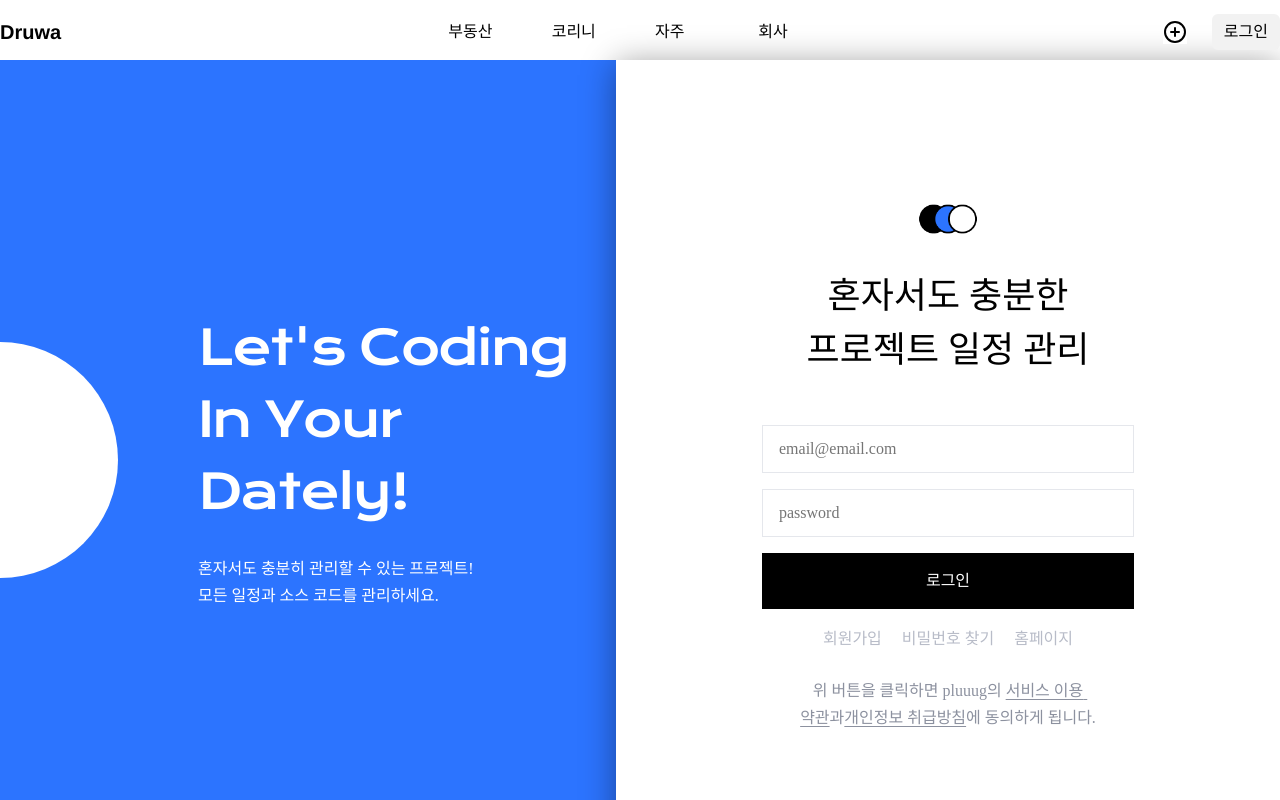
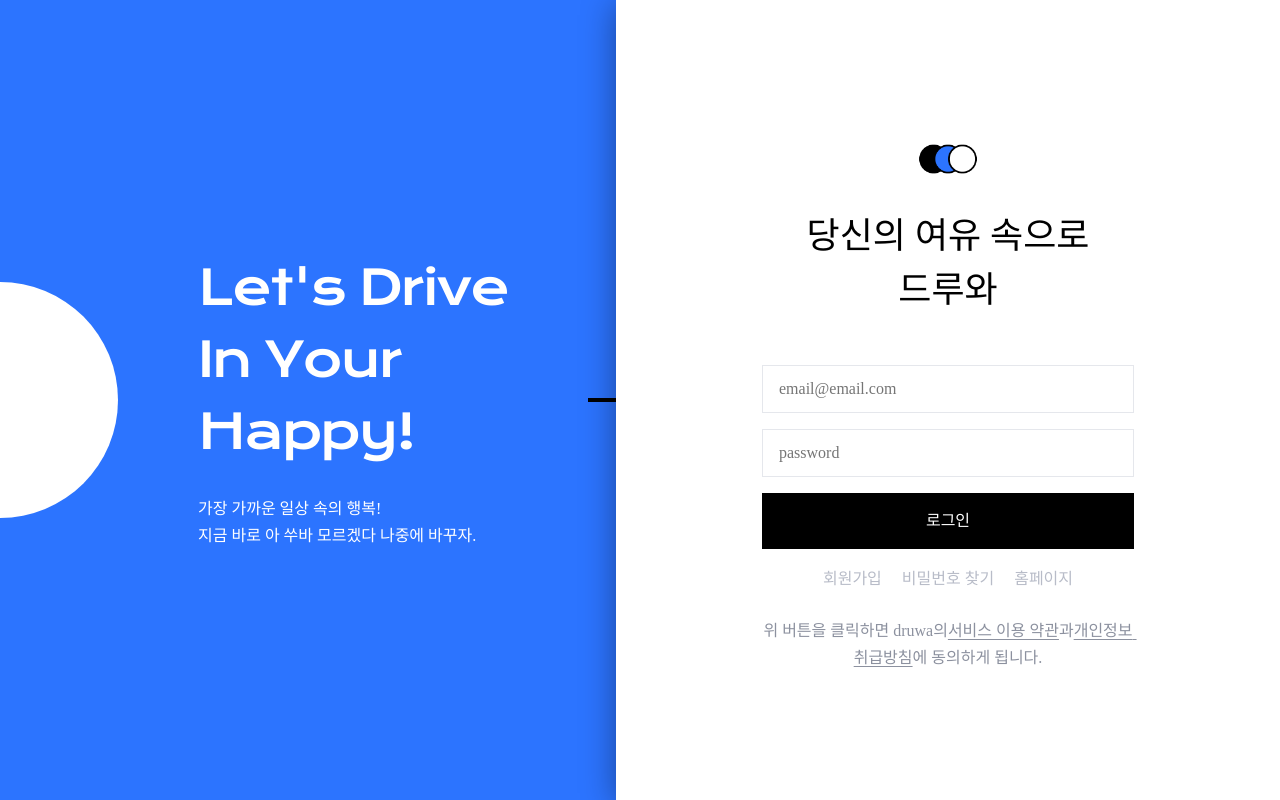
Before and after one commit to jaehyuk-lee-0712/druwa_project, a React (Create React App) app in the folder client/: page /login in a window 1280 px wide. Shown: the top 800 px of the page. Built offline with nearby package versions, Linux system fonts and the light colour scheme; a small style sheet from the web is missing; a web font is replaced by a local one.

Commit message:
commit
commit

```diff
--- a/client/src/App.js
+++ b/client/src/App.js
@@ -3,7 +3,7 @@
 import Footer from "./components/Footer";
 import Home from "./pages/Home";
 import Admin from "./pages/Admin";
-import { BrowserRouter, Route, Routes } from "react-router-dom";
+import { BrowserRouter, Route, Routes, useLocation } from "react-router-dom";
 import { ModalProvider } from "./context/ModalContext";
 import Login from "./pages/Login";
 
@@ -11,7 +11,8 @@
   return (
     <ModalProvider>
       <BrowserRouter>
-        <Header />
+        {/* <Header /> */}
+        <Layout>
           <Main>
             <Routes>
               <Route path="/" element={<Home />} />
@@ -19,10 +20,26 @@
               <Route path="/login" element={<Login />} />
             </Routes>
           </Main>
-        <Footer />
+        </Layout>
+        {/* <Footer /> */}
       </BrowserRouter>
     </ModalProvider>
   );
 }
 
+function Layout({ children }) {
+  const location = useLocation();
+
+  // /login 경로에서 Header와 Footer 컴포넌트 제외
+  const isLoginRoute = location.pathname === "/login";
+
+  return (
+    <>
+      {!isLoginRoute && <Header />}
+      {children}
+      {!isLoginRoute && <Footer />}
+    </>
+  );
+}
+
 export default App;
--- a/client/src/pages/Login.jsx
+++ b/client/src/pages/Login.jsx
@@ -266,16 +266,16 @@
             <div className="login__text">
               {/* <button onClick={openModal}>1241</button> */}
               <p className="login__text__main">
-                Let's Coding
+                Let's Drive
                 <br />
                 In Your
                 <br />
-                Dately!
+                Happy!
               </p>
               <p className="login__text__sub">
-                혼자서도 충분히 관리할 수 있는 프로젝트!
+                가장 가까운 일상 속의 행복!
                 <br />
-                모든 일정과 소스 코드를 관리하세요.
+                지금 바로 아 쑤바 모르겠다 나중에 바꾸자.
               </p>
             </div>
             <div className="login__line"></div>
@@ -288,9 +288,9 @@
               <div className="right__logo">
                 <div className="logoImg"></div>
                 <p className="logoText">
-                  혼자서도 충분한
+                  당신의 여유 속으로
                   <br />
-                  프로젝트 일정 관리
+                  드루와
                 </p>
               </div>
               <div className="right__contolors">
@@ -354,7 +354,7 @@
               </div>
               <div className="right__footer">
                 <p className="login__agree">
-                  위 버튼을 클릭하면 pluuug의 <span>서비스 이용 약관</span>과
+                  위 버튼을 클릭하면 druwa의<span>서비스 이용 약관</span>과
                   <span>개인정보 취급방침</span>에 동의하게 됩니다.
                 </p>
               </div>
```
Also changed, not shown: 1 other file (tests, documents, lock files or other folders). Lines whose indentation alone changed are shown as unchanged.
